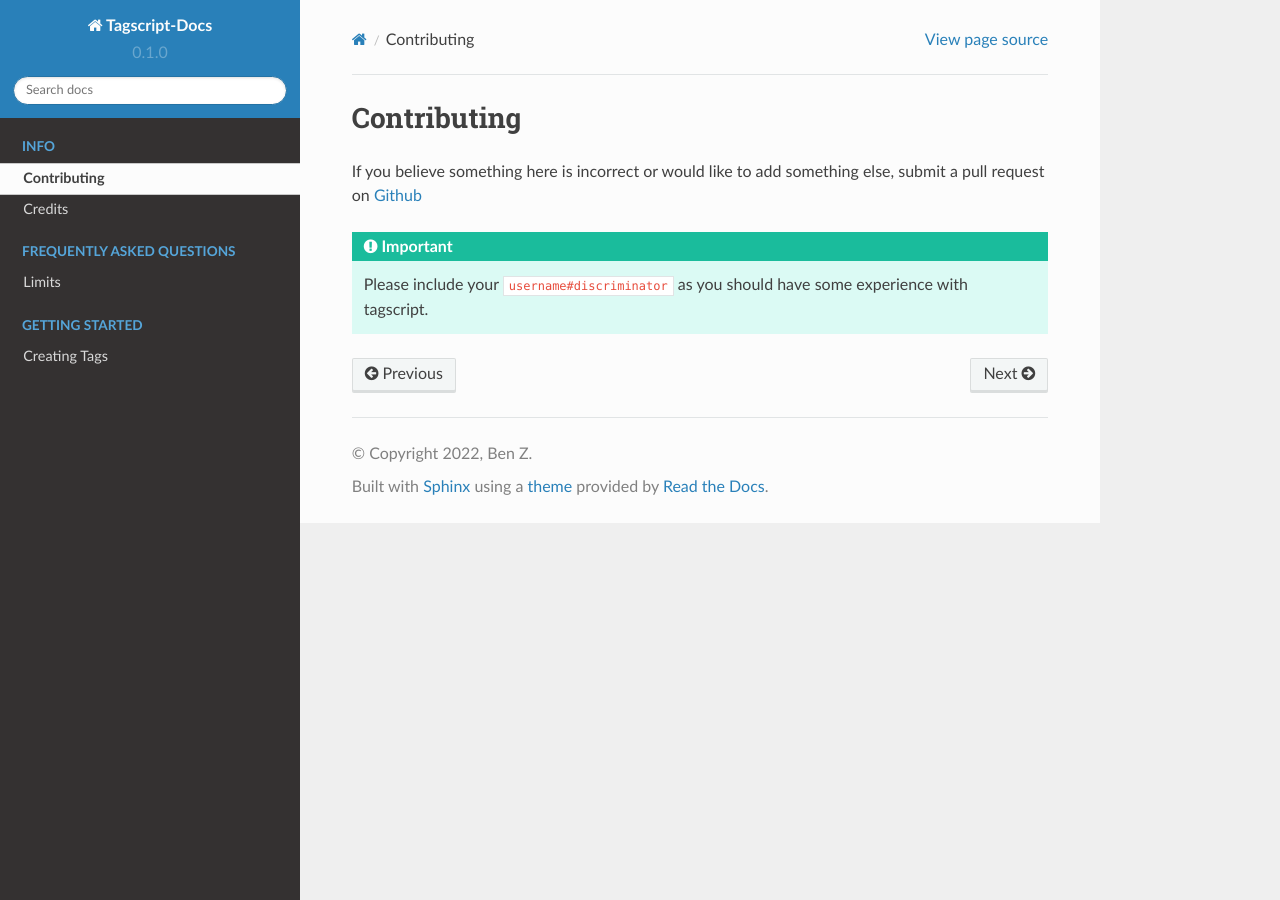
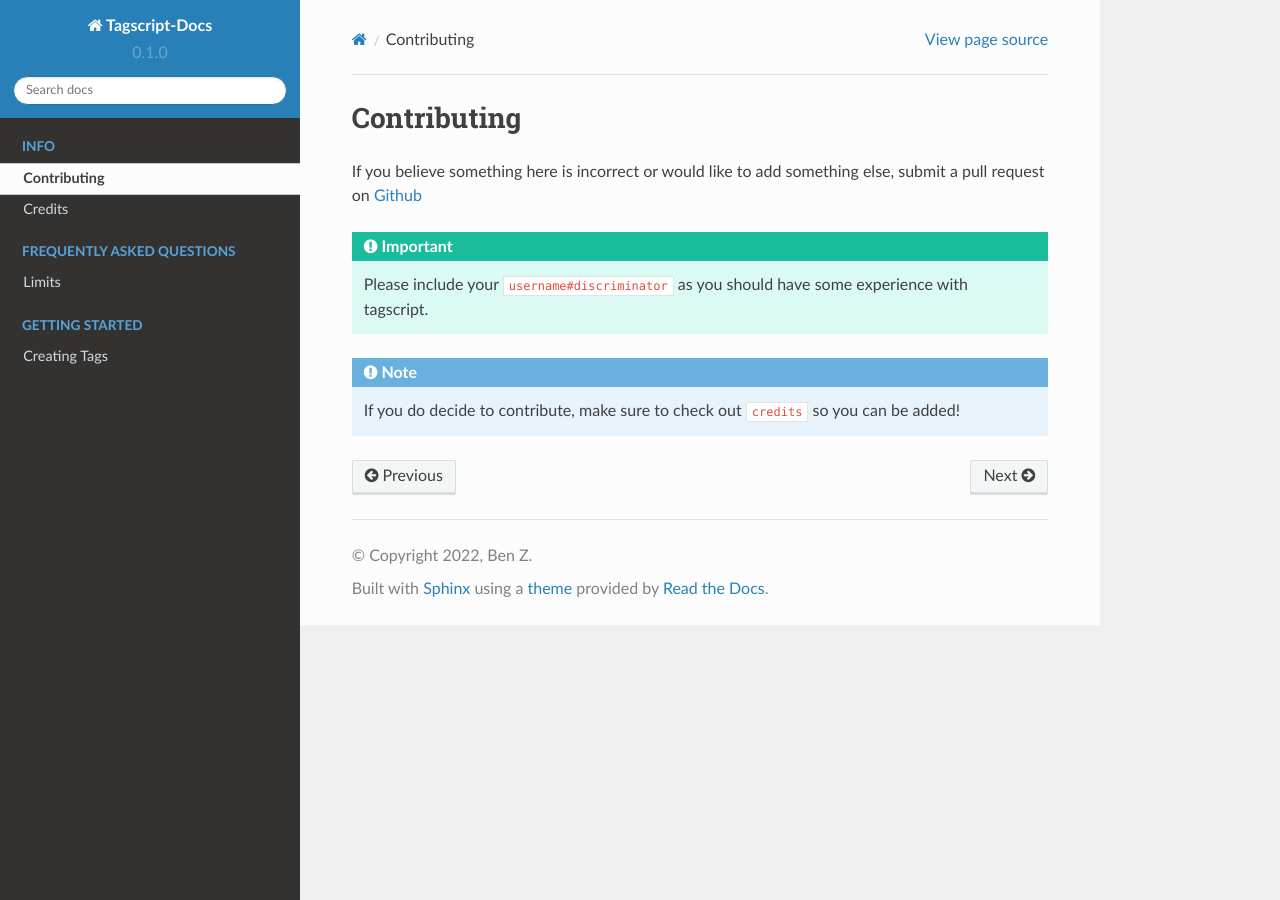
Before and after one commit to Leg3ndary/tagscript-docs, a Sphinx documentation site: the page built from docs/source/contributing.rst, in a window 1280 px wide. Built offline with Sphinx 7.4.7 and the Read the Docs theme 2.0.0, drawn with Linux system fonts in a browser that asks for light colours; cross-references to code outside the pages are shown as plain code.

Commit message:
Update contributing

```diff
--- a/docs/source/contributing.rst
+++ b/docs/source/contributing.rst
@@ -4,4 +4,9 @@ Contributing
 If you believe something here is incorrect or would like to add something else, submit a pull request on `Github <https://github.com/Leg3ndary/tagscript-docs/pulls>`_
 
 .. important::
+
     Please include your ``username#discriminator`` as you should have some experience with tagscript.
+
+.. note::
+
+    If you do decide to contribute, make sure to check out :Credits:`credits` so you can be added!
```
